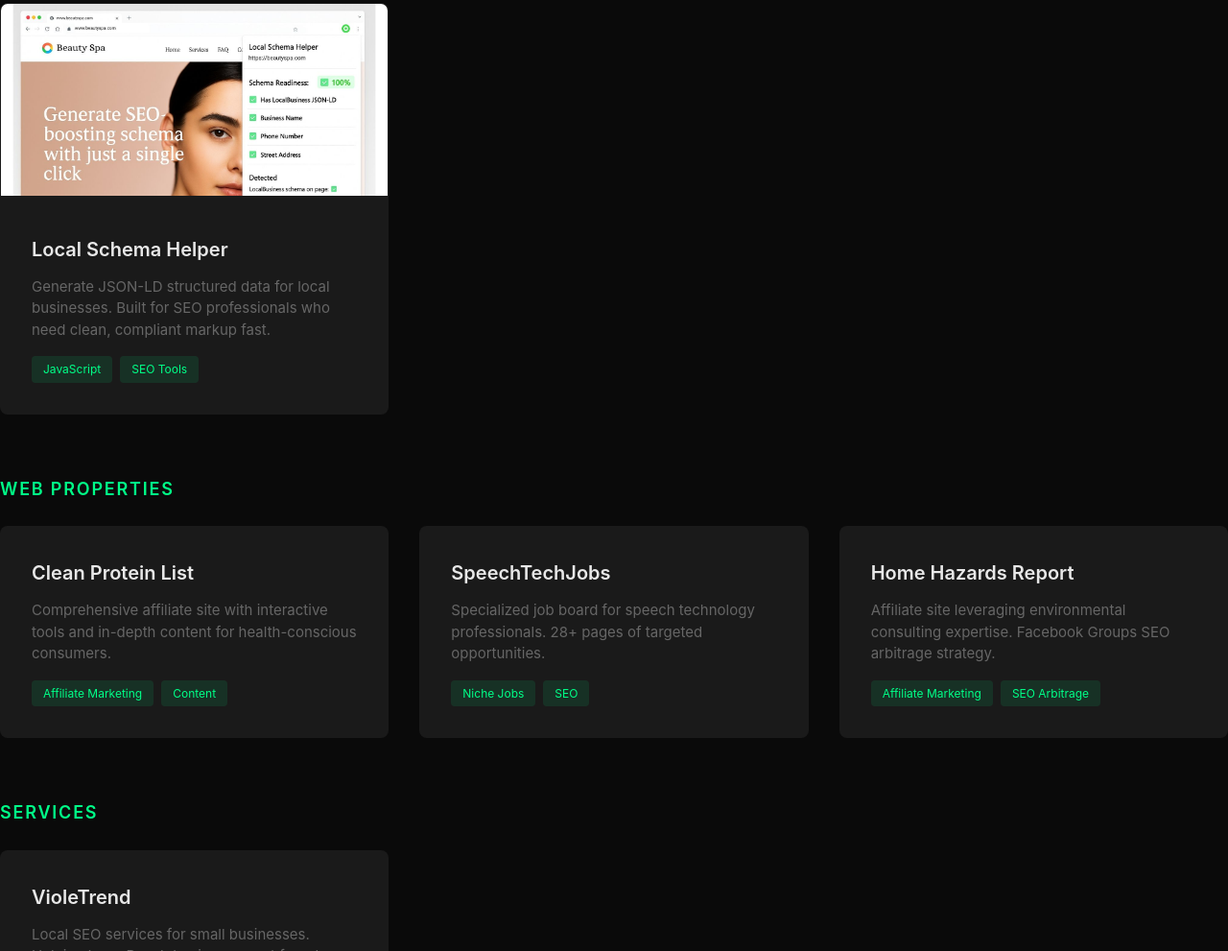
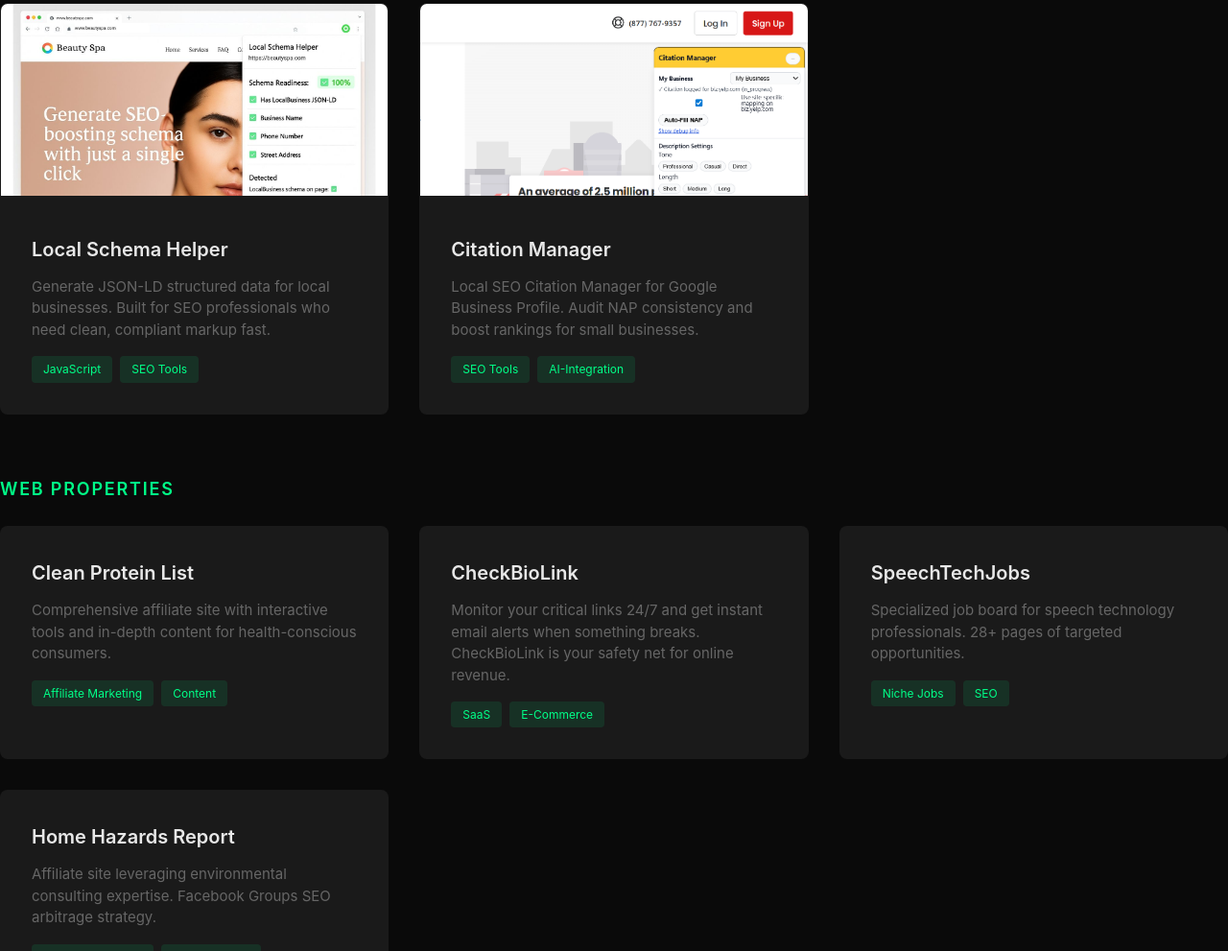
Before and after one commit to beardednotary/dahvio, a plain HTML site: page index.html in a window 1280 px wide. Shown: the part 1918-2909 px from the top of the page at 96% size. Drawn offline with Linux system fonts and the light colour scheme.

Commit message:
Updated properties

```diff
--- a/index.html
+++ b/index.html
@@ -290,14 +290,14 @@
             <div class="category">
                 <div class="category-name">Mobile Apps</div>
                 <div class="projects-grid">
-                    <a href="#" class="project-card">
+                    <a href="https://confidencedaily.app" class="project-card">
                         <img src="confidence-daily-practice.PNG" alt="Confidence Daily" class="project-image">
                         <div class="project-content">
                             <div class="project-name">Confidence Daily</div>
                             <p class="project-desc">Premium wellness app with 8-week structured confidence-building program. Sophisticated UI with daily practices and progress tracking.</p>
                             <div class="project-tech">
                                 <span class="tech-tag">React Native</span>
-                                <span class="tech-tag">Premium MVP</span>
+                                <span class="tech-tag">Premium</span>
                             </div>
                         </div>
                     </a>
@@ -354,6 +354,18 @@
                             </div>
                         </div>
                     </a>
+
+                    <a href="https://localschemahelper.com" target="_blank" class="project-card">
+                        <img src="Local-Citation-Manager.png" alt="Citation Manager" class="project-image">
+                        <div class="project-content">
+                            <div class="project-name">Citation Manager</div>
+                            <p class="project-desc">Local SEO Citation Manager for Google Business Profile. Audit NAP consistency and boost rankings for small businesses.</p>
+                            <div class="project-tech">
+                                <span class="tech-tag">SEO Tools</span>
+                                <span class="tech-tag">AI-Integration</span>
+                            </div>
+                        </div>
+                    </a>
                 </div>
             </div>
 
@@ -367,6 +379,17 @@
                             <div class="project-tech">
                                 <span class="tech-tag">Affiliate Marketing</span>
                                 <span class="tech-tag">Content</span>
+                            </div>
+                        </div>
+                    </a>
+
+                    <a href="https://checkbiolink.com" target="_blank" class="project-card">
+                        <div class="project-content">
+                            <div class="project-name">CheckBioLink</div>
+                            <p class="project-desc">Monitor your critical links 24/7 and get instant email alerts when something breaks. CheckBioLink is your safety net for online revenue.</p>
+                            <div class="project-tech">
+                                <span class="tech-tag">SaaS</span>
+                                <span class="tech-tag">E-Commerce</span>
                             </div>
                         </div>
                     </a>
```
Also changed, not shown: Local-Citation-Manager.png (added).
